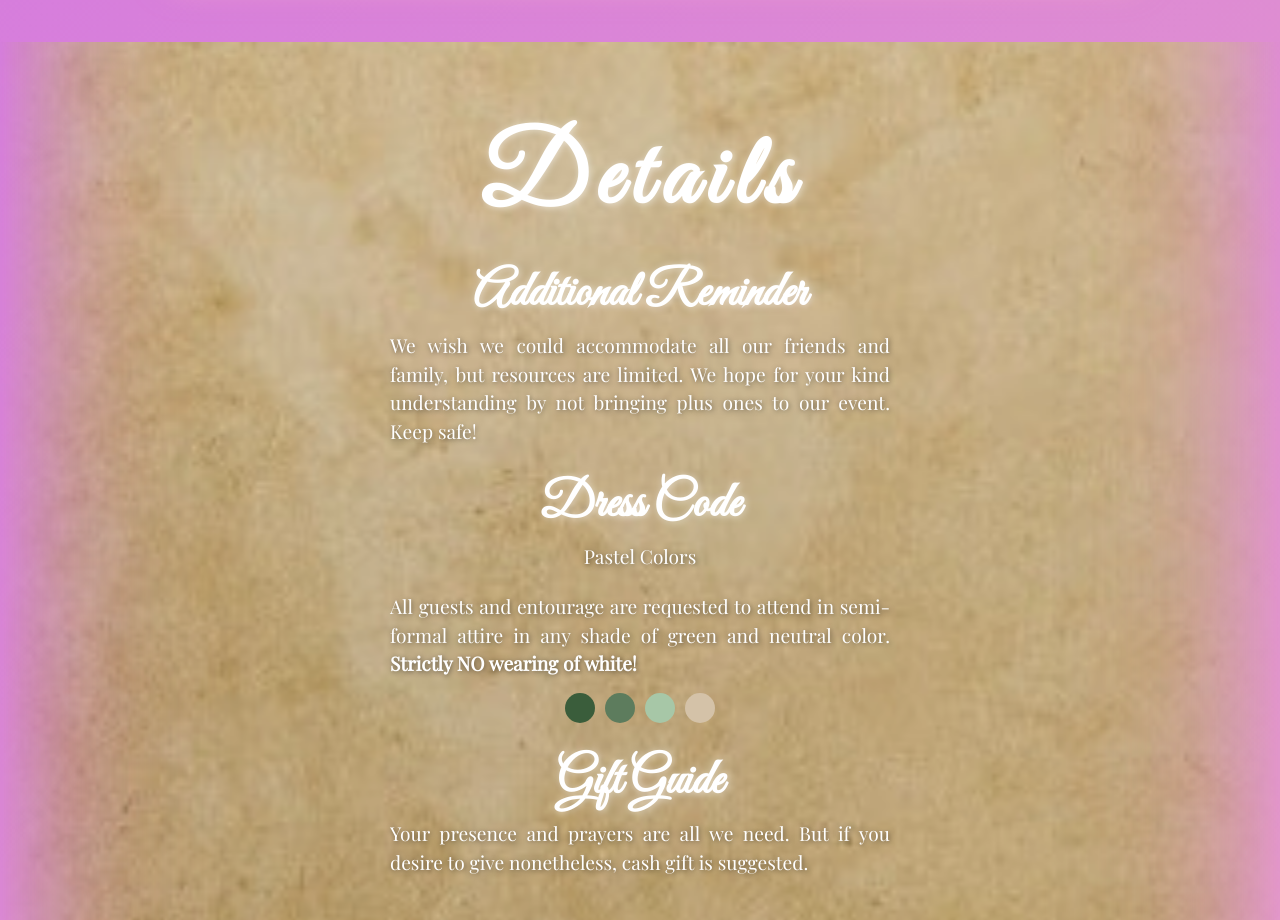
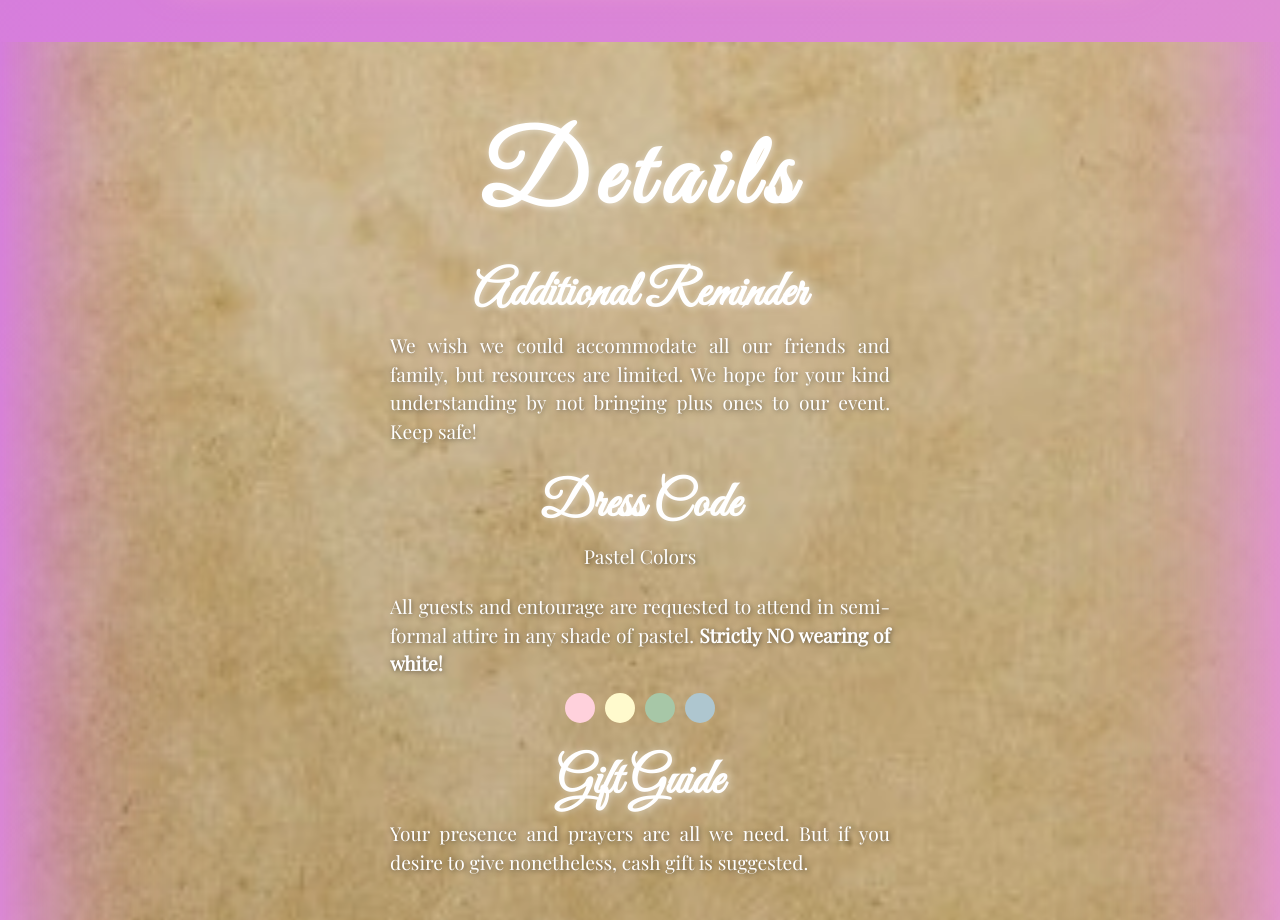
Before and after one commit to JusteenCham/debut-wesbite, a plain HTML site: page index.html in a window 1280 px wide. Shown: the part 2667-3587 px from the top of the page. Drawn offline with nearby package versions, Linux system fonts and the light colour scheme.

Commit message:
Update index.html

```diff
--- a/index.html
+++ b/index.html
@@ -105,8 +105,9 @@
       }
       video {
         width: 100%;
-        max-width: auto;
         height: auto;
+        max-height: 90vh; /* prevent it from being too tall */
+        object-fit: contain; /* keeps full portrait video visible */
         border: 8px solid #ffc0e0;
         border-radius: 25px;
         box-shadow: 0 10px 30px rgba(255, 182, 193, 0.5);
@@ -474,7 +475,11 @@
       font-size: 1.5rem;
       padding: 8px 12px;
     }
-        .prev, .next { font-size: 1.5rem; padding: 8px 12px;}
+    .prev, .next {
+      font-size: 1.5rem;
+      padding: 8px 12px;
+    }
+
       }
 
     </style>
@@ -506,7 +511,7 @@
     <section class="vid">
       <h2>A Glimpse of the Debutant</h2>
       <video autoplay muted loop playsinline controls controlslist="nodownload nofullscreen noremoteplayback" oncontextmenu="return false;">
-        <source src="samplevid.mp4" type="video/mp4">
+        <source src="realvid.mp4" type="video/mp4">
       </video>
     </section>
 
@@ -517,12 +522,12 @@
       <p>We wish we could accommodate all our friends and family, but resources are limited. We hope for your kind understanding by not bringing plus ones to our event. Keep safe!</p><br>
       <h2>Dress Code</h2>
       <p style="text-align: center;">Pastel Colors</p><br>
-      <p>All guests and entourage are requested to attend in semi-formal attire in any shade of green and neutral color. <strong>Strictly NO wearing of white!</strong></p>
+      <p>All guests and entourage are requested to attend in semi-formal attire in any shade of pastel. <strong>Strictly NO wearing of white!</strong></p>
       <div class="swatches">
-        <span style="background:#3a5d3b;"></span>
-        <span style="background:#5d7c5d;"></span>
+        <span style="background:#FFD1DC;"></span>
+        <span style="background:#FFFACD;"></span>
         <span style="background:#a7c7a7;"></span>
-        <span style="background:#d4c2a8;"></span>
+        <span style="background:#AEC6CF;"></span>
       </div><br>
       <h2>Gift Guide</h2>
       <p>Your presence and prayers are all we need. But if you desire to give nonetheless, cash gift is suggested.</p>
```
